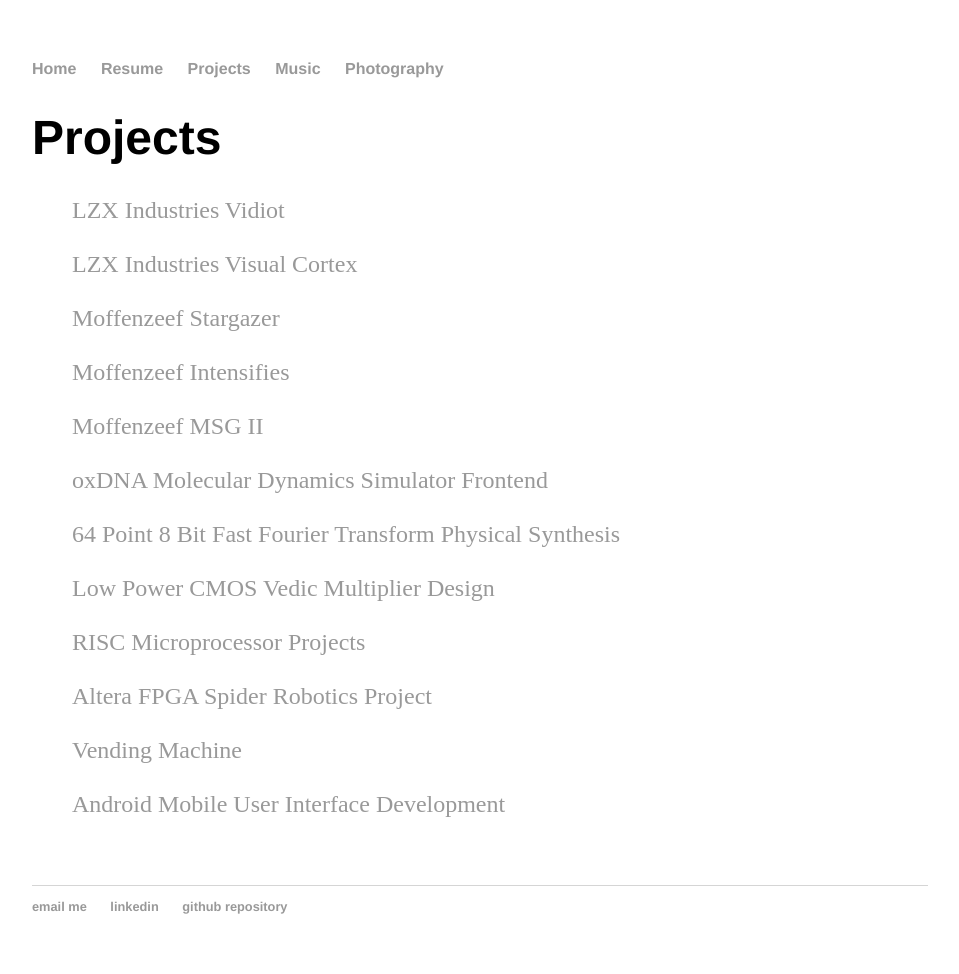
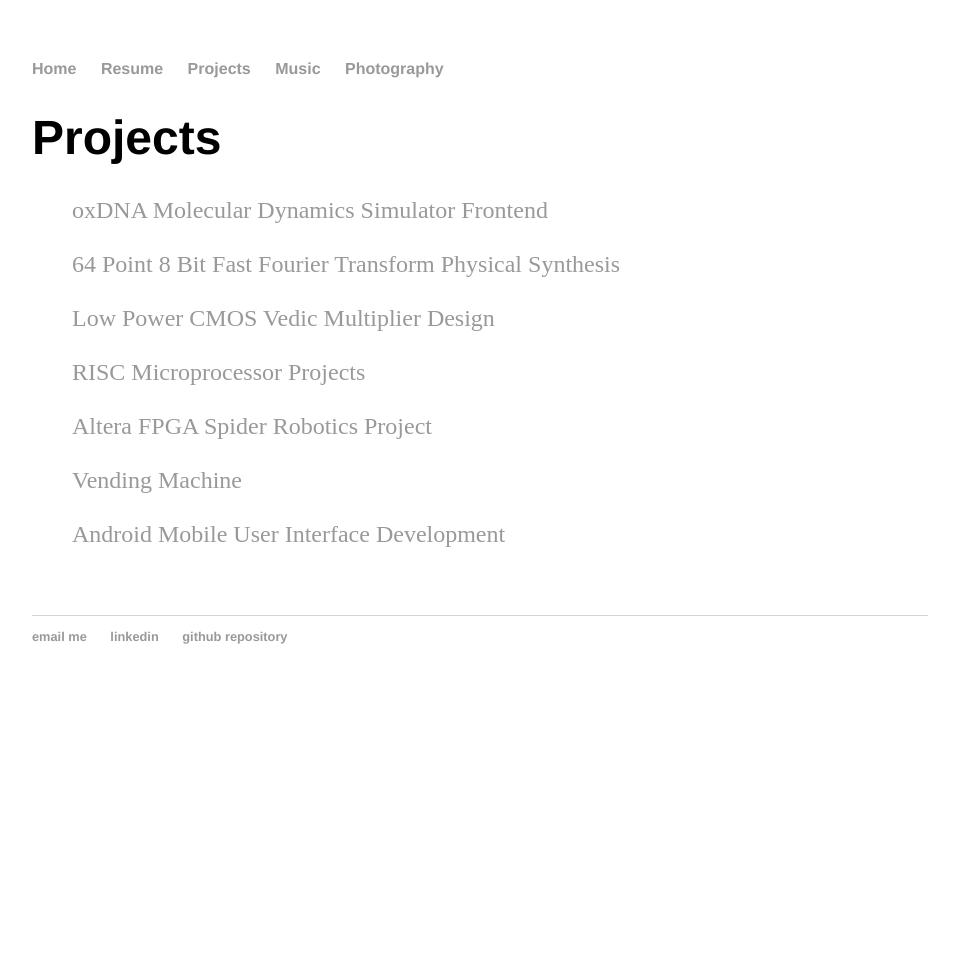
Before and after one commit to zackfravel/zackfravel.github.io, a Jekyll site: the page built from projects/index.html, in a window 1280 px wide. Shown: the whole page, without its empty margins (160-1119 px from the left). Built offline with Jekyll 4.4.1, drawn with Linux system fonts in a browser that asks for light colours; after the commit the page ends 900 px from its top, so only the background shows below that.

Commit message:
Update index.html

```diff
--- a/projects/index.html
+++ b/projects/index.html
@@ -4,16 +4,6 @@
 ---
 	<h1>{{ page.title }}</h1>
 	<ul class="posts">
-	  <li><a href="https://lzxindustries.net/products/vidiot" target="_blank">LZX Industries Vidiot</a></li>
-		<br>
-	  <li><a href="https://lzxindustries.net/products/visual-cortex" target="_blank">LZX Industries Visual Cortex</a></li>
-		<br>
-	  <li><a href="https://www.moffenzeefmodular.com/stargazer/" target="_blank">Moffenzeef Stargazer</a></li>
-		<br>
-	  <li><a href="https://www.moffenzeefmodular.com/intensifies/" target="_blank">Moffenzeef Intensifies</a></li>
-		<br>
-    	  <li><a href="https://www.moffenzeefmodular.com/msg/" target="_blank">Moffenzeef MSG II</a></li>
-		<br>
 	  {% for post in site.posts %}
 	    <li><a href="{{ post.url }}" title="{{ post.title }}">{{ post.title }}</a></li>
 		<br>
```
